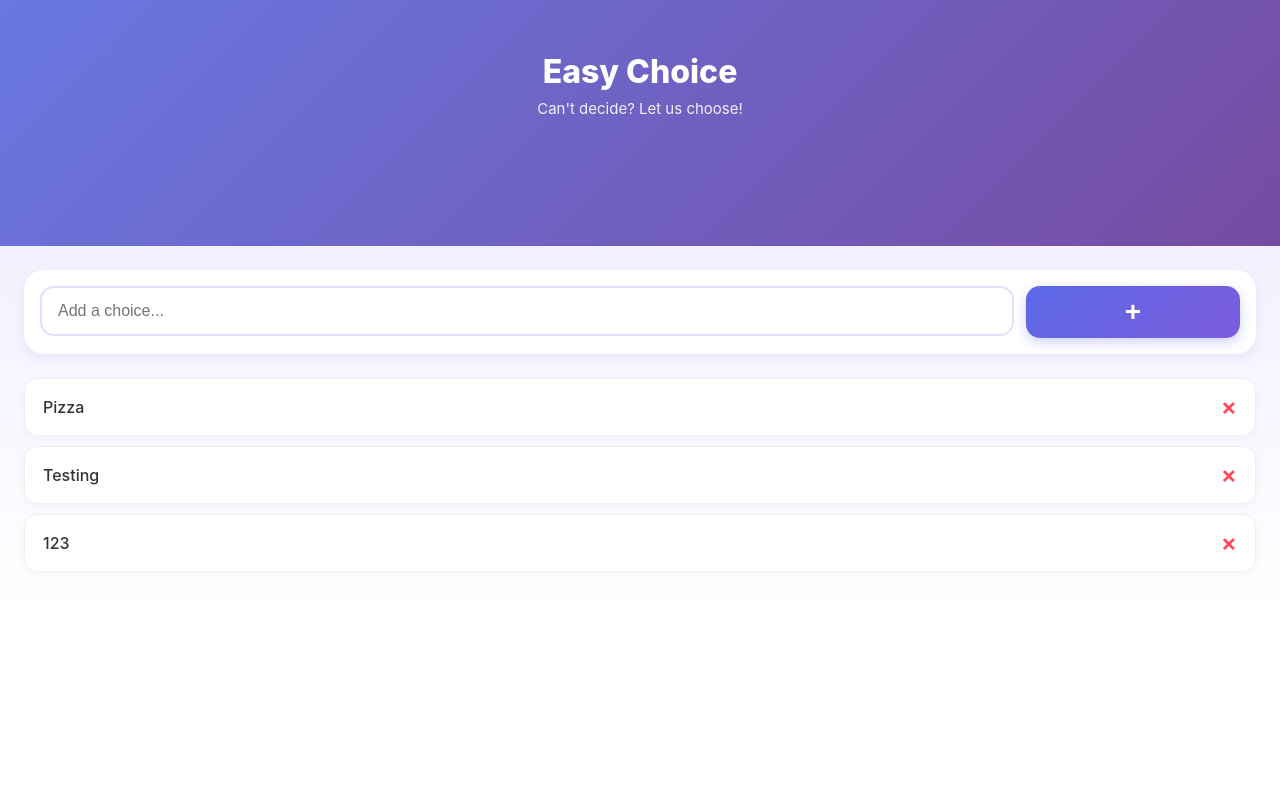
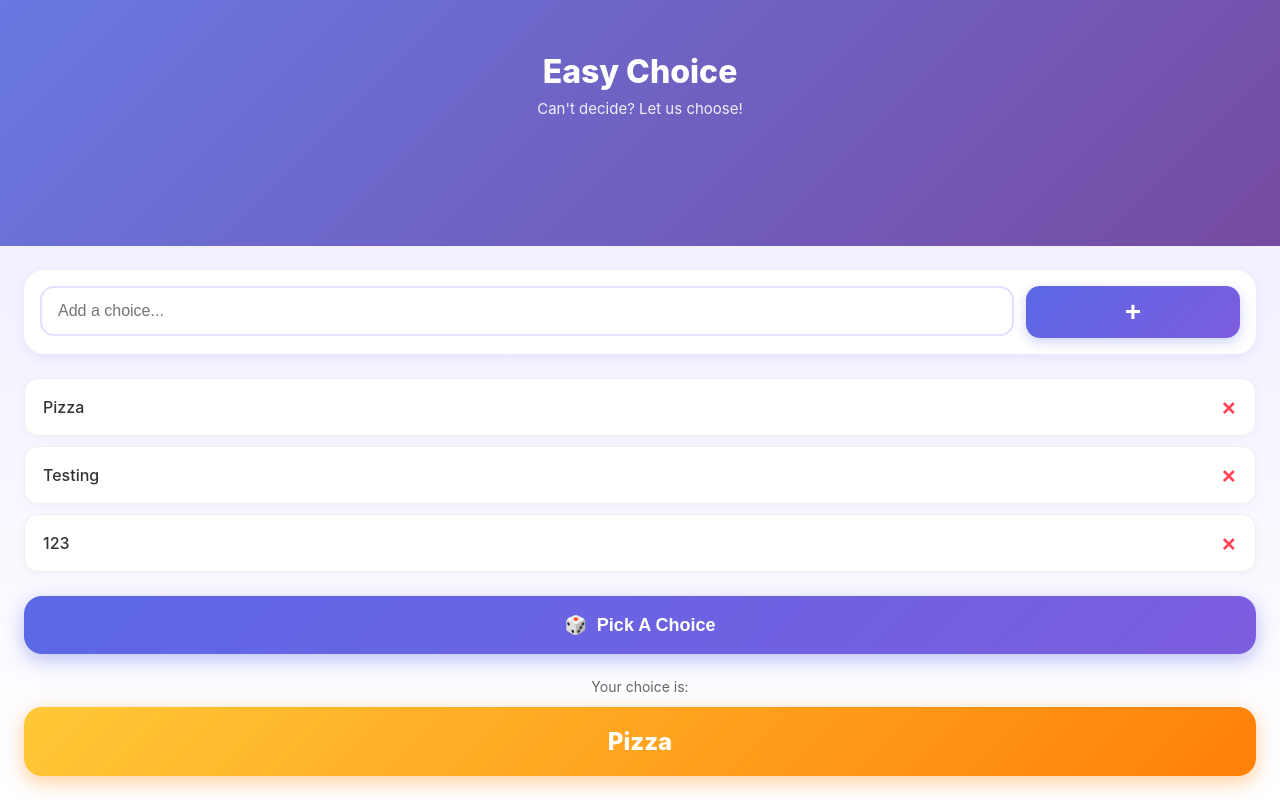
Before and after one commit to bc-whisnant/easy-choice-vue, a Vue app: page / in a window 1280 px wide. Shown: the part 204-1004 px from the top of the page. Before the commit the page ends 824 px from the top, so only its background shows below. Built offline with nearby package versions, Linux system fonts and the light colour scheme.

Commit message:
additional components and style work

```diff
--- a/src/App.vue
+++ b/src/App.vue
@@ -2,8 +2,11 @@
   import Heading from './components/Heading.vue';
   import ChoiceEntry from './components/ChoiceEntry.vue';
   import ChoiceContainer from './components/ChoiceContainer.vue';
-
+  import Button from './components/Button.vue';
+  import Result from './components/Result.vue';
   const choices = ['Pizza', 'Testing', '123']
+  const buttonIcon = '🎲'
+  const easyChoice = 'Pizza'
 </script>
 
 <template>
@@ -17,6 +20,8 @@
   <main>
     <ChoiceEntry placeholder="Add a choice..." />
     <ChoiceContainer :choices="choices" />
+    <Button :buttonIcon="buttonIcon" buttonText="Pick A Choice"/>
+    <Result :result="easyChoice" />
   </main>
 </template>
 
--- /dev/null
+++ b/src/components/Button.vue
@@ -0,0 +1,45 @@
+<script setup>
+  defineProps({
+    buttonIcon: {
+      type: String,
+      required: false
+    },
+    buttonText: {
+      type: String,
+      required: true
+    }
+  })
+
+</script>
+
+
+<template>
+
+  <button class="choice-button">
+    <span>{{ buttonIcon }}</span>
+    {{ buttonText }}
+  </button>
+
+</template>
+
+
+<style scoped>
+  .choice-button {
+    width: 100%;
+    background: linear-gradient(135deg, #5b68e6 0%, #7c5dde 100%);
+    border: none;
+    border-radius: 18px;
+    padding: 18px;
+    color: white;
+    font-size: 18px;
+    font-weight: 700;
+    cursor: pointer;
+    box-shadow: 0 6px 20px rgba(91, 104, 230, 0.4);
+    display: flex;
+    align-items: center;
+    justify-content: center;
+    gap: 10px;
+    margin-bottom: 24px;
+  }
+
+</style>
--- /dev/null
+++ b/src/components/Result.vue
@@ -0,0 +1,39 @@
+<script setup>
+  defineProps({
+    result: {
+      type: String,
+      required: true
+    }
+  })
+
+</script>
+
+
+<template>
+  <div class="result-section">
+    <p class="result-label">Your choice is:</p>
+    <div class="result-box">{{ result }}</div>
+  </div>
+</template>
+
+<style scoped>
+  .result-section {
+    text-align: center;
+
+  }
+  .result-label {
+    color: #666;
+    font-size: 14px;
+    margin-bottom: 12px;
+  }
+
+  .result-box {
+    background: linear-gradient(135deg, #ffc837 0%, #ff8008 100%);
+    color: white;
+    padding: 20px 24px;
+    border-radius: 18px;
+    font-size: 24px;
+    font-weight: 800;
+    box-shadow: 0 6px 20px rgba(255, 136, 8, 0.4);
+  }
+</style>
```
